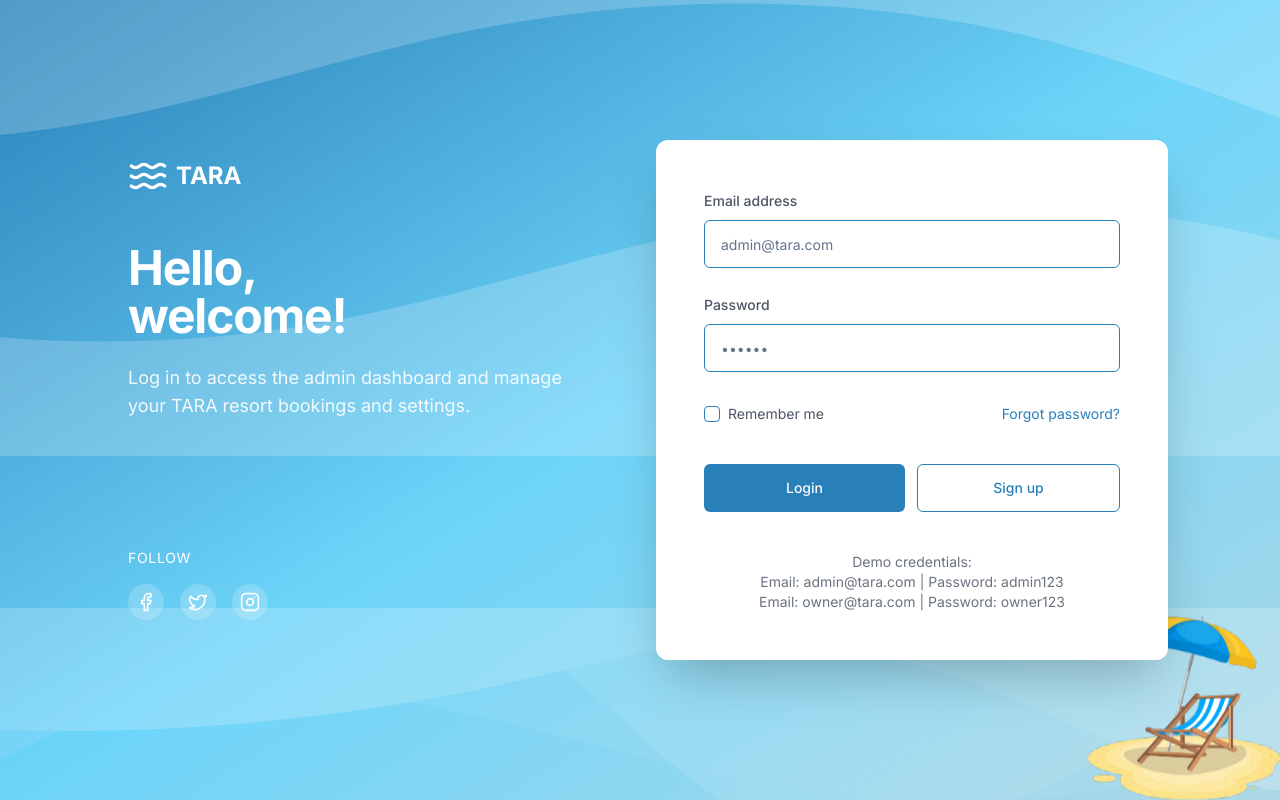
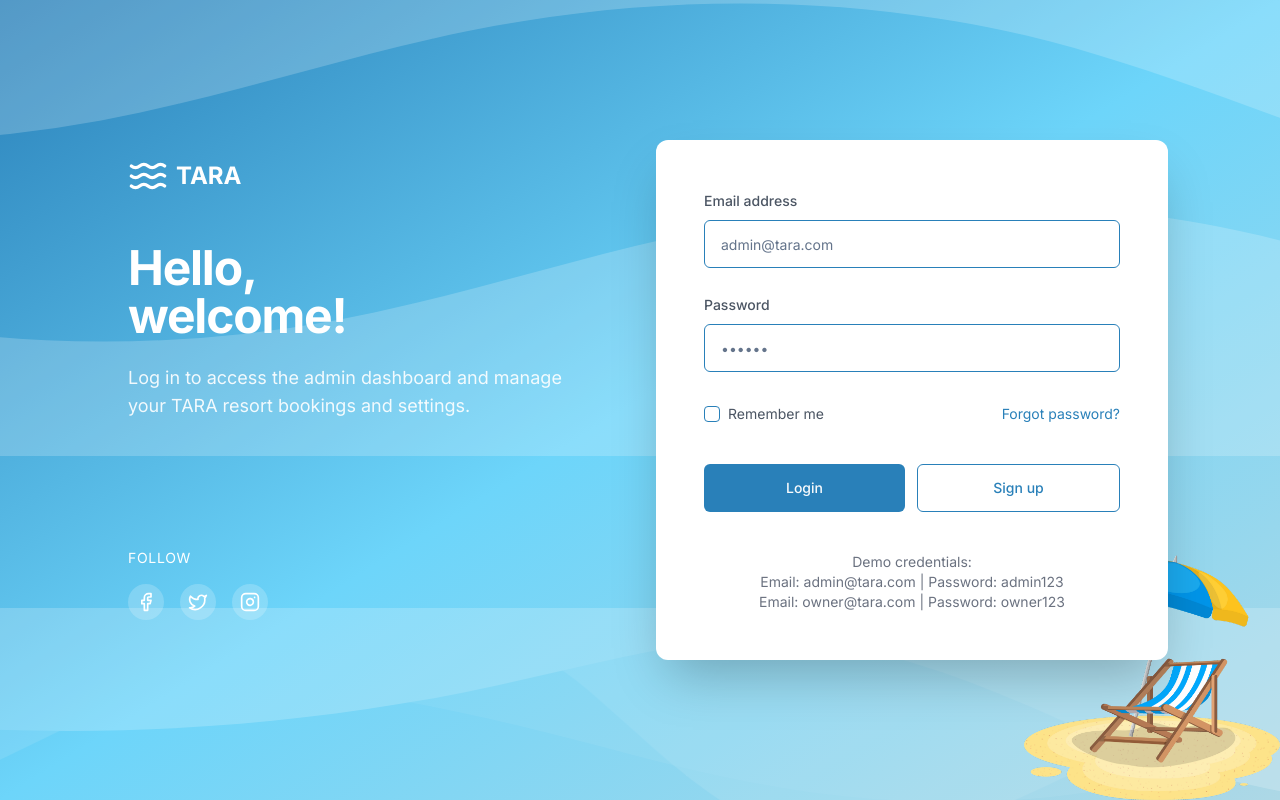
Before and after one commit to KaveeshaKaru/chirp-story-flow, a React (Vite) app: page /admin/login in a window 1280 px wide. Built offline with nearby package versions, Linux system fonts and the light colour scheme.

Commit message:
Remove beach umbrella animation and increase size
Removes the floating animation from the beach umbrella and increases its size in the admin login page.

```diff
--- a/src/pages/AdminLogin.tsx
+++ b/src/pages/AdminLogin.tsx
@@ -75,8 +75,8 @@ const AdminLogin = () => {
         </div>
       </div>
 
-      {/* Beach umbrella decoration */}
-      <div className="absolute bottom-0 right-0 w-32 h-32 md:w-48 md:h-48 z-10 animate-float-slow">
+      {/* Beach umbrella decoration - removed animation and increased size */}
+      <div className="absolute bottom-0 right-0 w-40 h-40 md:w-64 md:h-64 z-10">
         <img
           src="/beachUmbrella.svg"
           alt="Beach Umbrella"
```
